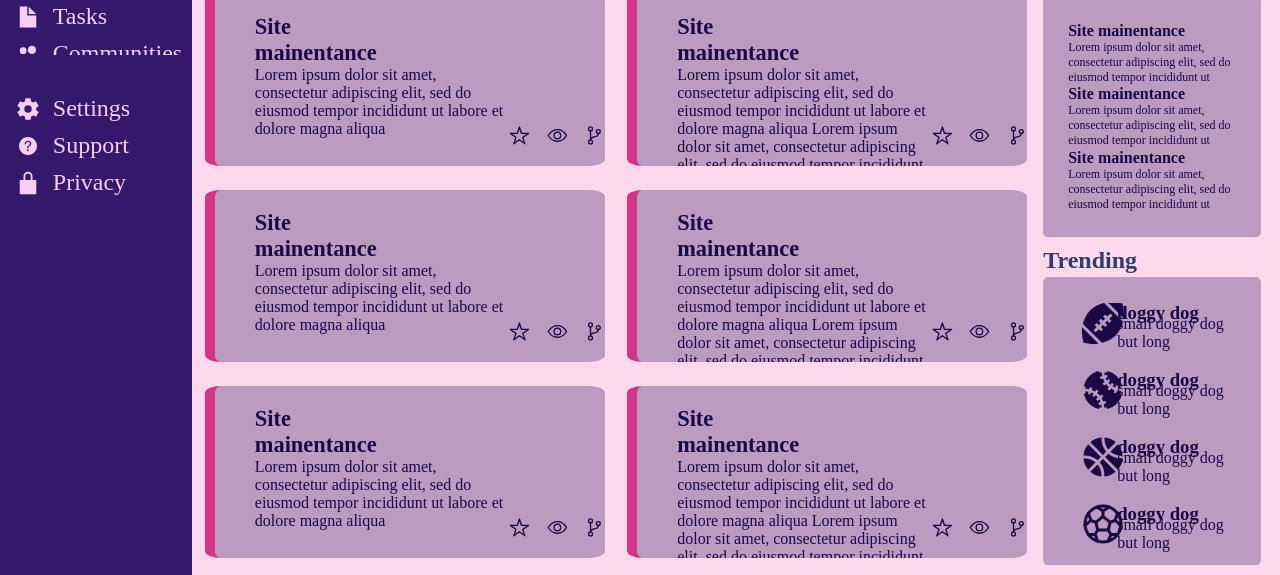
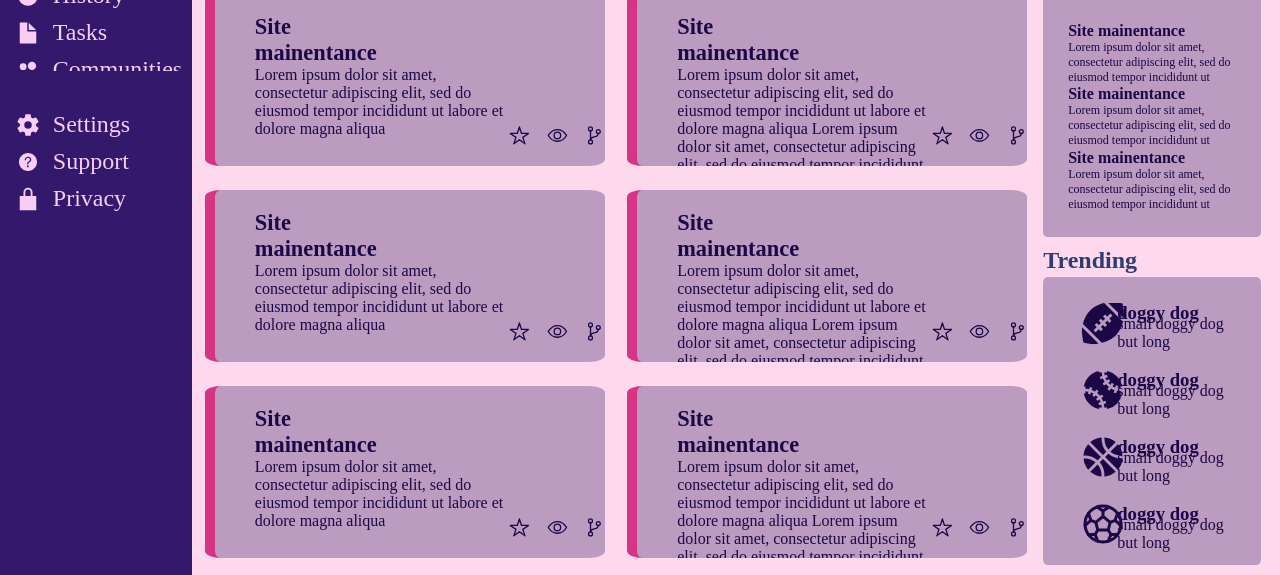
Before and after one commit to wwartick/admin-dashboard, a plain HTML site: page index.html in a window 1280 px wide. Shown: the part 225-800 px from the top of the page. Drawn offline with nearby package versions, Linux system fonts and the light colour scheme.

Commit message:
small sidebar change

```diff
--- a/style.css
+++ b/style.css
@@ -147,7 +147,7 @@ body{
 
 .sidebar {
     display: grid;
-    grid-template-rows:5vh 25vh 50vh;
+    grid-template-rows:7vh 25vh 50vh;
     gap:5vh
 }
 
```
